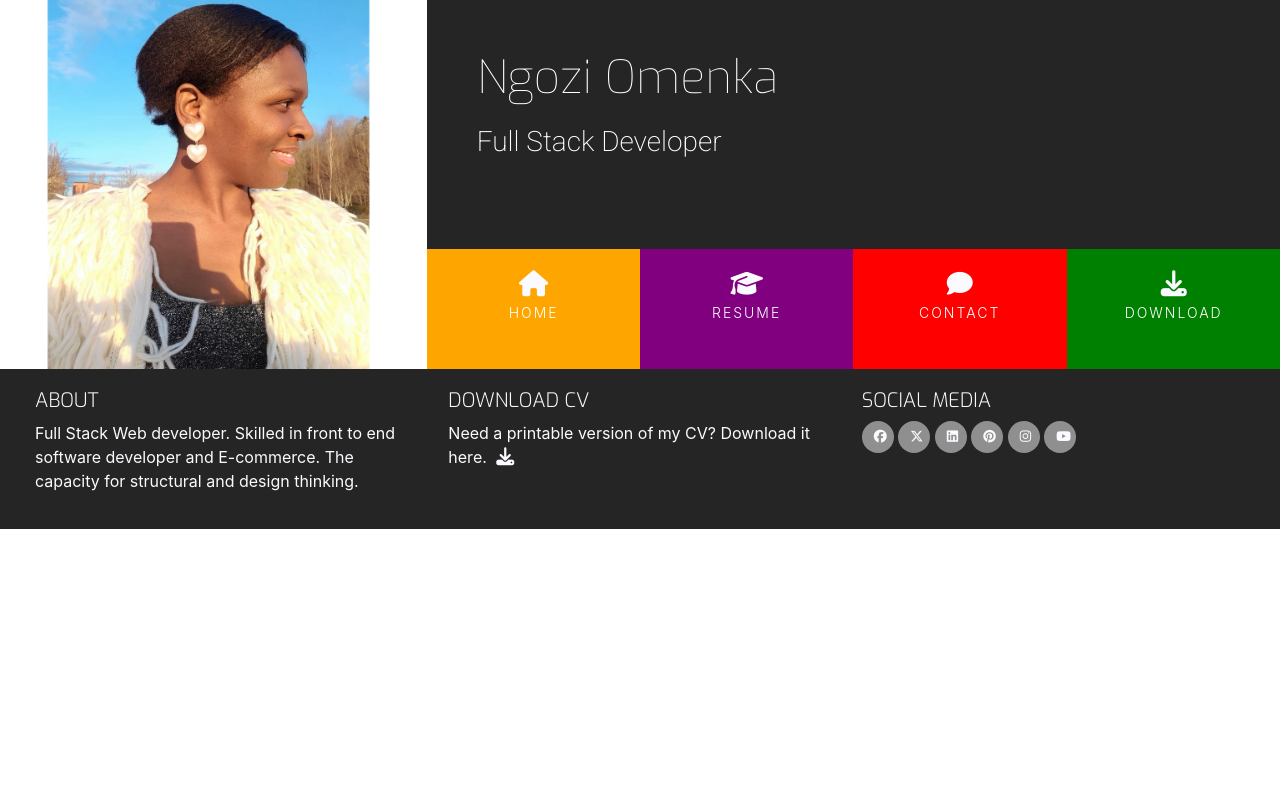
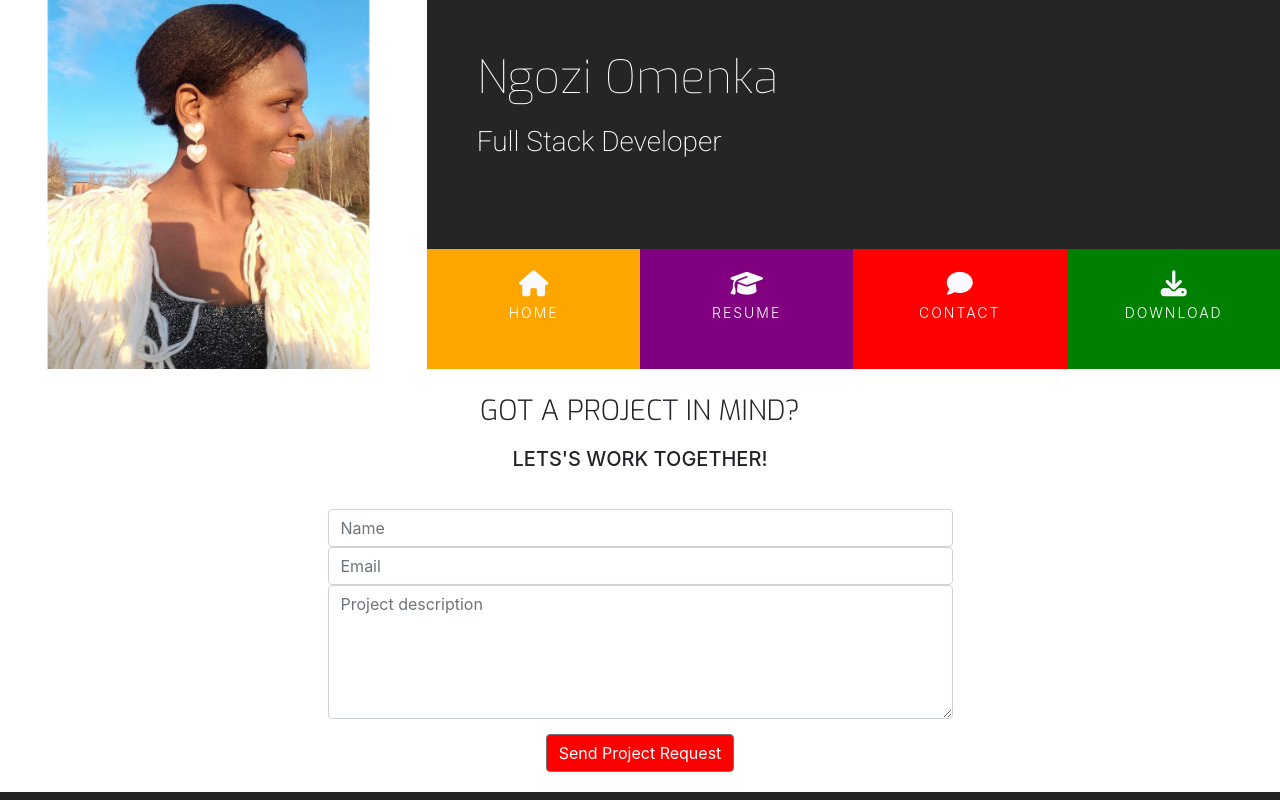
Before and after one commit to Ngozi89/resume-project, a plain HTML site: page contact.html in a window 1280 px wide. Shown: the top 800 px of the page. Drawn offline with nearby package versions, Linux system fonts and the light colour scheme.

Commit message:
Add contact and style  form

```diff
--- a/assets/css/style.css
+++ b/assets/css/style.css
@@ -21,6 +21,10 @@
 .bg-color-work-history {
     background-color: purple;
 
+}
+
+.bg-color-contact {
+    background-color: #fff;
 }
 
 
@@ -350,3 +354,37 @@ footer {
     margin-bottom: 30px;
 
 }
+
+/* ---------------------------------------------- Contact  Form*/
+.contact-heading {
+    font-family: "Exo", sans-serif;
+    font-weight: 300;
+    margin-top: 25px;
+    margin-bottom: 20px;
+}
+
+.center-form {
+    padding-top: 10px;
+    margin: 0 auto;
+    max-width: 70%;
+}
+
+button {
+    margin-top: 15px;
+    margin-bottom: 20px;
+    color: #fafafa;
+}
+
+.btn {
+    background-color: #ff0000;
+}
+
+/* ---------------------------------------------- Media queries*/
+@media(min-width:992px) {
+    .center-form {
+        padding-top: 30px;
+        min-height: 240px;
+        margin: 0 auto;
+        max-width: 50%;
+    }
+}
--- a/contact.html
+++ b/contact.html
@@ -48,7 +48,30 @@
 
     </header>
     <!--Section-->
-    <section></section>
+    <section class="container-fluid">
+        <div class="row bg-color-contact">
+            <div class="col">
+                <h3 class="contact-heading uppercase text-center">Got a project in Mind?</h3>
+                <h5 class="uppercase text-center">
+                    Lets's work together!
+                </h5>
+                <div class="center-form">
+                    <form>
+                        <input type="text" name="name" id="fullname" class="form-control" placeholder="Name" required>
+                        <input type="email" name="email" id="emailaddress" class="form-control" placeholder="Email" required>
+                        <textarea rows="5" name="projectsummary" id="projectsummary" class="form-control"
+                        placeholder="Project description" required></textarea>
+                        <div class="form-row text-center">
+                            <div class="col">
+                                <button type="submit" class="btn btn-secondary">Send Project Request</button>
+                            </div>
+                        </div>
+                    </form>
+                </div>
+            </div>
+        </div>
+
+    </section>
 
 
     <!--Footer-->
```
